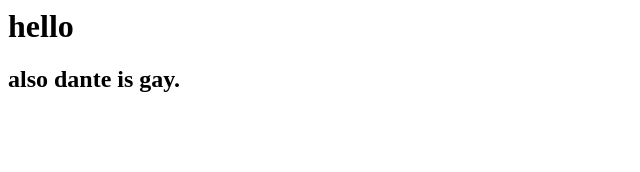
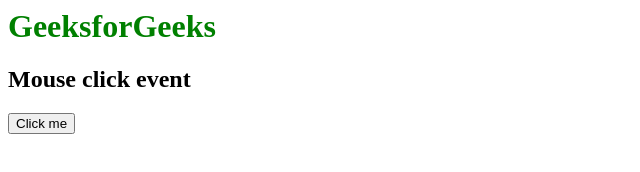
Before and after one commit to hevononalt/my_website, a plain HTML site: page index.html in a window 1280 px wide. Shown: the whole page, without its empty margins (0-640 px from the left). Drawn offline with Linux system fonts and the light colour scheme.

Commit message:
Update index.html

```diff
--- a/index.html
+++ b/index.html
@@ -1,2 +1,20 @@
-<h1>hello<h1>
-<h2>also dante is gay.</h2>
+
+
+<h1 style="color:green">
+    GeeksforGeeks
+</h1>
+<h2>Mouse click event</h2>
+<button onclick="click(event)">Click me</button>
+<p id="demo"></p>
+<script>
+    document.onmousedown = click
+
+    // click function called
+    function click(event) {
+
+        // Condition to disable left click
+        if (event.button == 0) {
+                document.getElementById("demo").innerHTML= "Left click not allowed"
+        }
+    }
+</script>
```
